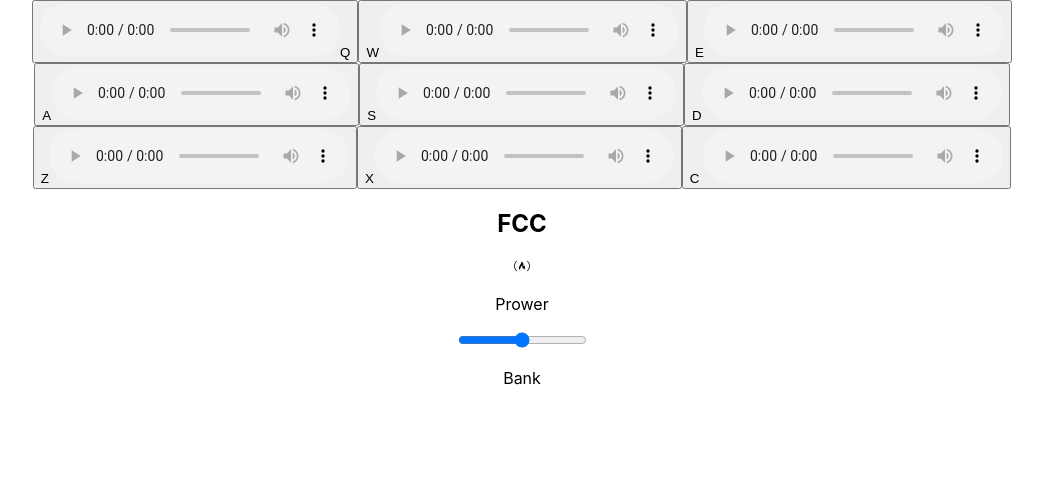
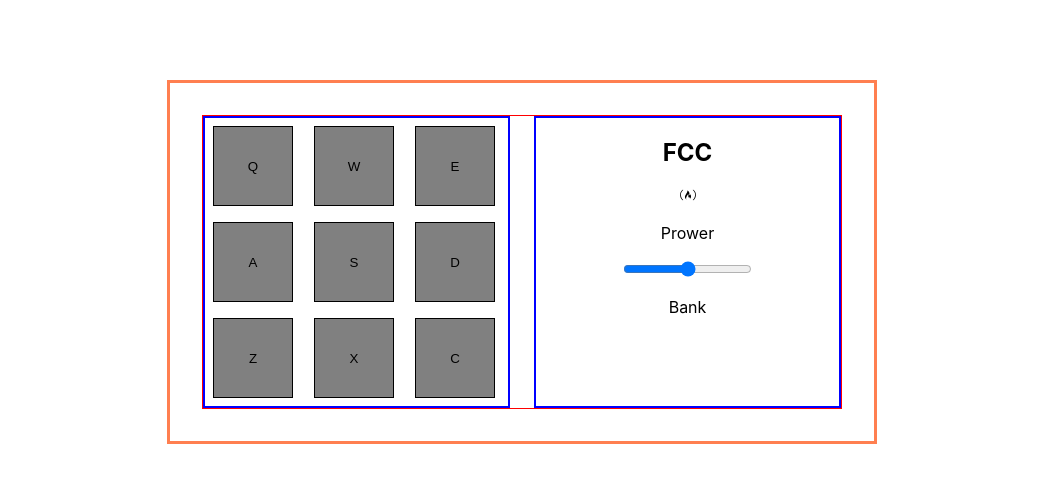
Before and after one commit to abdel1413/Drum-machine, a React (Create React App) app: page / in a window 1280 px wide. Shown: the top 482 px of the page, without its empty margins (118-1161 px from the left). Built offline with nearby package versions, Linux system fonts and the light colour scheme.

Commit message:
added some funcomponents

```diff
--- a/src/App.css
+++ b/src/App.css
@@ -1,38 +1,38 @@
-.App {
+#drum-machine {
+  padding: 2rem;
+  align-items: center;
+  justify-content: center;
   text-align: center;
+  border: 3px solid coral;
+  margin: 5rem auto;
+  width: 50%;
 }
 
-.App-logo {
-  height: 40vmin;
-  pointer-events: none;
+#display {
+  border: 1px solid red;
+  display: grid;
+  grid-gap: 1.5rem;
+  grid-template-columns: repeat(2, 1fr);
 }
 
-@media (prefers-reduced-motion: no-preference) {
-  .App-logo {
-    animation: App-logo-spin infinite 20s linear;
-  }
+#pad-container {
+  border: 2px solid blue;
+  display: grid;
+  gap: 0;
+  grid-template-columns: repeat(3, 1fr);
+}
+.drum-pad {
+  display: flex;
+  align-items: center;
+  justify-content: center;
+  width: 80px;
+  height: 80px;
+  margin: 0.5rem;
+  background-color: gray;
+  border: 1px solid black;
+  cursor: pointer;
 }
 
-.App-header {
-  background-color: #282c34;
-  min-height: 100vh;
-  display: flex;
-  flex-direction: column;
-  align-items: center;
-  justify-content: center;
-  font-size: calc(10px + 2vmin);
-  color: white;
+.control {
+  border: 2px solid blue;
 }
-
-.App-link {
-  color: #61dafb;
-}
-
-@keyframes App-logo-spin {
-  from {
-    transform: rotate(0deg);
-  }
-  to {
-    transform: rotate(360deg);
-  }
-}
--- a/src/App.js
+++ b/src/App.js
@@ -1,102 +1,21 @@
 import "./App.css";
-import {
-  FaBatteryHalf,
-  FaFreeCodeCamp,
-  FaPowerOff,
-  FaSuperpowers,
-  FaVolumeDown,
-} from "react-icons/fa";
+import { FaFreeCodeCamp } from "react-icons/fa";
+import { KeyPads } from "./Components/KeyPads";
 
 function App() {
+  const playSound = (key) => {
+    const audio = document.getElementById(key);
+    console.log("sound played", audio);
+    audio.currentTime = 0;
+    audio.play();
+  };
   return (
-    <div className="App">
     <div id="drum-machine">
       <div id="display">
-          <button className="drum-pad" id="Heater-1">
-            <audio
-              controls
-              className="clip"
-              id="Q"
-              src="https://s3.amazonaws.com/freecodecamp/drums/Heater-1.mp3"
-            ></audio>
-            Q
-          </button>
-          <button className="drum-pad" id="Heater-2">
-            W
-            <audio
-              controls
-              className="clip"
-              id="W"
-              src="https://s3.amazonaws.com/freecodecamp/drums/Heater-2.mp3"
-            ></audio>{" "}
-          </button>
-          <button className="drum-pad" id="Heater-3">
-            E
-            <audio
-              controls
-              className="clip"
-              id="E"
-              src="https://s3.amazonaws.com/freecodecamp/drums/Heater-3.mp3"
-            ></audio>
-          </button>
-          <button className="drum-pad" id="Heater-4_1">
-            A
-            <audio
-              controls
-              className="clip"
-              id="A"
-              src="https://s3.amazonaws.com/freecodecamp/drums/Heater-4_1.mp3"
-            ></audio>{" "}
-          </button>
-          <button className="drum-pad" id="Heater-6">
-            S
-            <audio
-              controls
-              className="clip"
-              id="S"
-              src="https://s3.amazonaws.com/freecodecamp/drums/Heater-6.mp3"
-            ></audio>
-          </button>
-          <button className="drum-pad" id="Dsc_Oh">
-            D
-            <audio
-              controls
-              className="clip"
-              id="D"
-              src="https://s3.amazonaws.com/freecodecamp/drums/Dsc_Oh.mp3"
-            ></audio>
-          </button>
-          <button className="drum-pad" id="Kick_n_Hat">
-            Z
-            <audio
-              controls
-              className="clip"
-              id="Z"
-              src="https://s3.amazonaws.com/freecodecamp/drums/Kick_n_Hat.mp3"
-            ></audio>
-          </button>
-          <button className="drum-pad" id="RP4_KICK_1">
-            X
-            <audio
-              controls
-              className="clip"
-              id="X"
-              src="https://s3.amazonaws.com/freecodecamp/drums/RP4_KICK_1.mp3"
-            ></audio>
-          </button>
-          <button className="drum-pad" id="Cev_H2">
-            C{" "}
-            <audio
-              controls
-              className="clip"
-              id="C"
-              src="https://s3.amazonaws.com/freecodecamp/drums/Cev_H2.mp3"
-            ></audio>{" "}
-          </button>
+        <KeyPads playSound={playSound} />
 
-          <div className="display-element"></div>
-          <div>
-            <div>
+        <div className="control">
+          <div className="logo">
             <h2>FCC</h2>
             <FaFreeCodeCamp />
           </div>
@@ -119,7 +38,6 @@
         </div>
       </div>
     </div>
-    </div>
   );
 }
 
--- /dev/null
+++ b/src/Components/KeyPads.js
@@ -0,0 +1,21 @@
+import React from "react";
+import SoundData from "../Components/SoundData";
+
+export const KeyPads = ({ playSound }) => {
+  return (
+    <div id="pad-container">
+      {SoundData.map((sound) => (
+        <button
+          className="drum-pad"
+          key={sound.id}
+          id={sound.id}
+          onClick={() => playSound(sound.key)}
+        >
+          {" "}
+          {sound.key}
+          <audio className="clip" id={sound.key} src={sound.src}></audio>
+        </button>
+      ))}
+    </div>
+  );
+};
--- /dev/null
+++ b/src/Components/SoundData.js
@@ -0,0 +1,58 @@
+const SoundData = [
+  {
+    id: "Heater-1",
+    keyCode: "",
+    key: "Q",
+    src: "https://s3.amazonaws.com/freecodecamp/drums/Heater-1.mp3",
+  },
+  {
+    id: "Heater-2",
+    keyCode: "",
+    key: "W",
+    src: "https://s3.amazonaws.com/freecodecamp/drums/Heater-2.mp3",
+  },
+  {
+    id: "Heater - 3",
+    keyCode: "",
+    key: "E",
+    src: "https://s3.amazonaws.com/freecodecamp/drums/Heater-3.mp3",
+  },
+  {
+    id: "Heater-4_1",
+    keyCode: "",
+    key: "A",
+    src: "https://s3.amazonaws.com/freecodecamp/drums/Heater-4_1.mp3",
+  },
+  {
+    id: "Heater-6",
+    keyCode: "",
+    key: "S",
+    src: "https://s3.amazonaws.com/freecodecamp/drums/Heater-6.mp3",
+  },
+  {
+    id: "Dsc_Oh",
+    keyCode: "",
+    key: "D",
+    src: "https://s3.amazonaws.com/freecodecamp/drums/Dsc_Oh.mp3",
+  },
+  {
+    id: "Kick_n_Hat",
+    keyCode: "",
+    key: "Z",
+    src: "https://s3.amazonaws.com/freecodecamp/drums/Kick_n_Hat.mp3",
+  },
+  {
+    id: "RP4_KICK_1",
+    keyCode: "",
+    key: "X",
+    src: "https://s3.amazonaws.com/freecodecamp/drums/RP4_KICK_1.mp3",
+  },
+  {
+    id: "Cev_H2",
+    keyCode: "",
+    key: "C",
+    src: "https://s3.amazonaws.com/freecodecamp/drums/Cev_H2.mp3",
+  },
+];
+
+export default SoundData;
```
Lines whose indentation alone changed are shown as unchanged.
